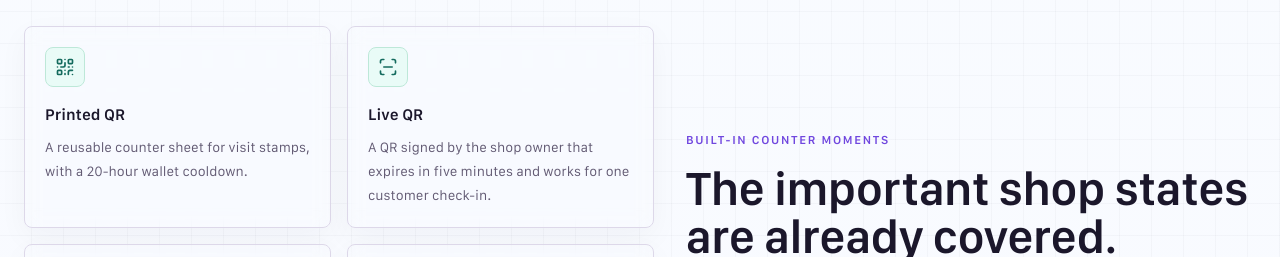
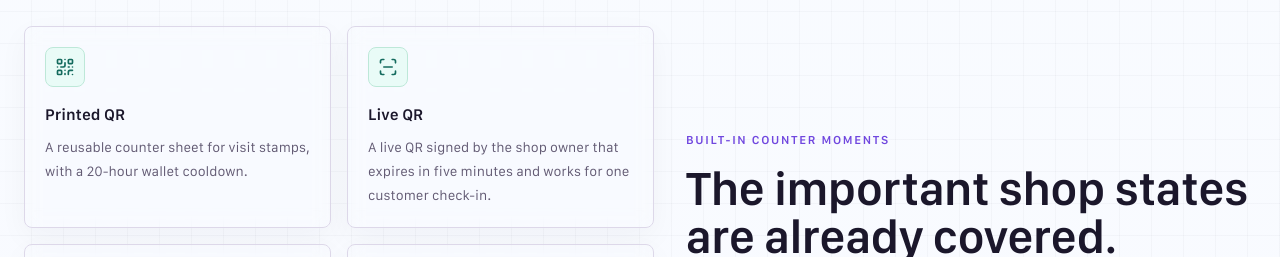
Before and after one commit to h4shisupply/celo-noodl3, a Next.js app: page / in a window 1280 px wide. Shown: the part 2100-2357 px from the top of the page. Built offline with nearby package versions, Linux system fonts and the light colour scheme; no server answers.

Commit message:
Polish homepage live QR copy

```diff
--- a/components/home-page.tsx
+++ b/components/home-page.tsx
@@ -761,7 +761,7 @@ const enHomeCopy: HomeCopy = {
       },
       {
         title: "Live QR",
-        description: "A QR signed by the shop owner that expires in five minutes and works for one customer check-in."
+        description: "A live QR signed by the shop owner that expires in five minutes and works for one customer check-in."
       },
       {
         title: "Reward ticket",
```
